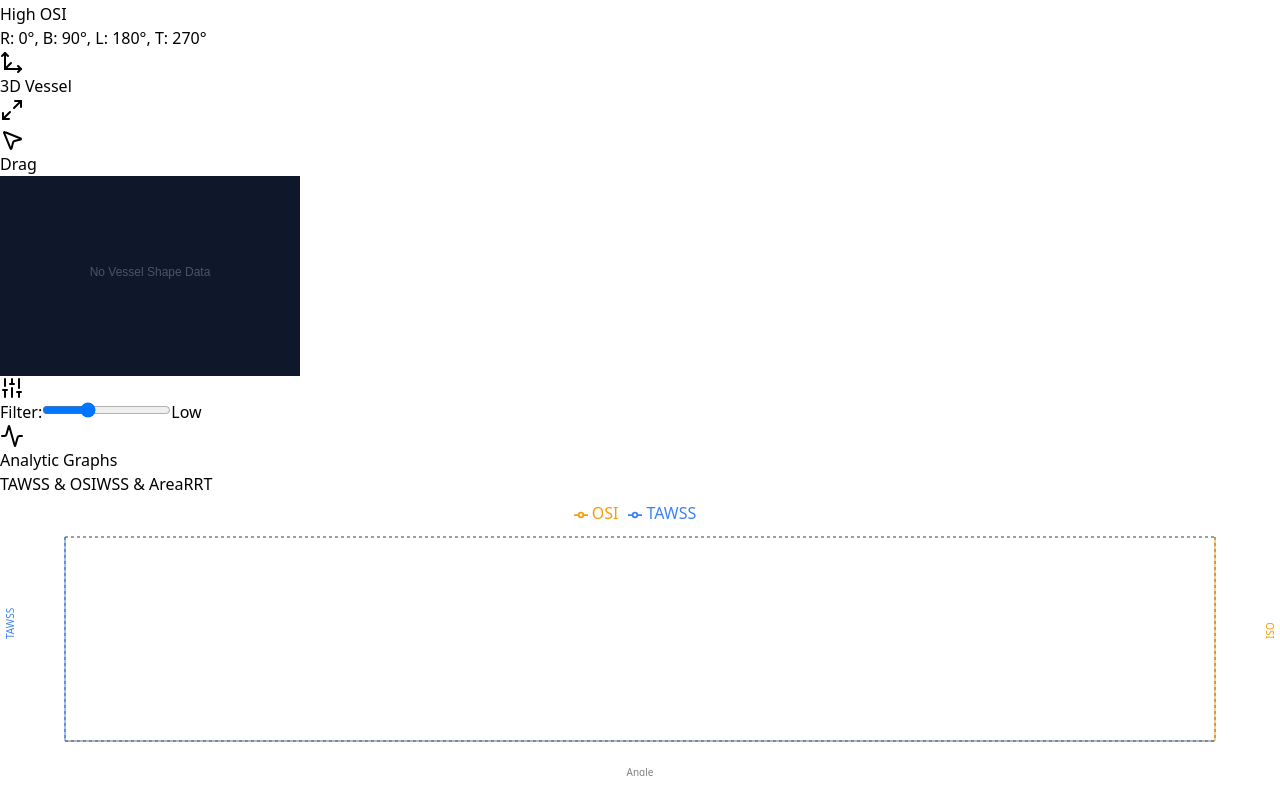
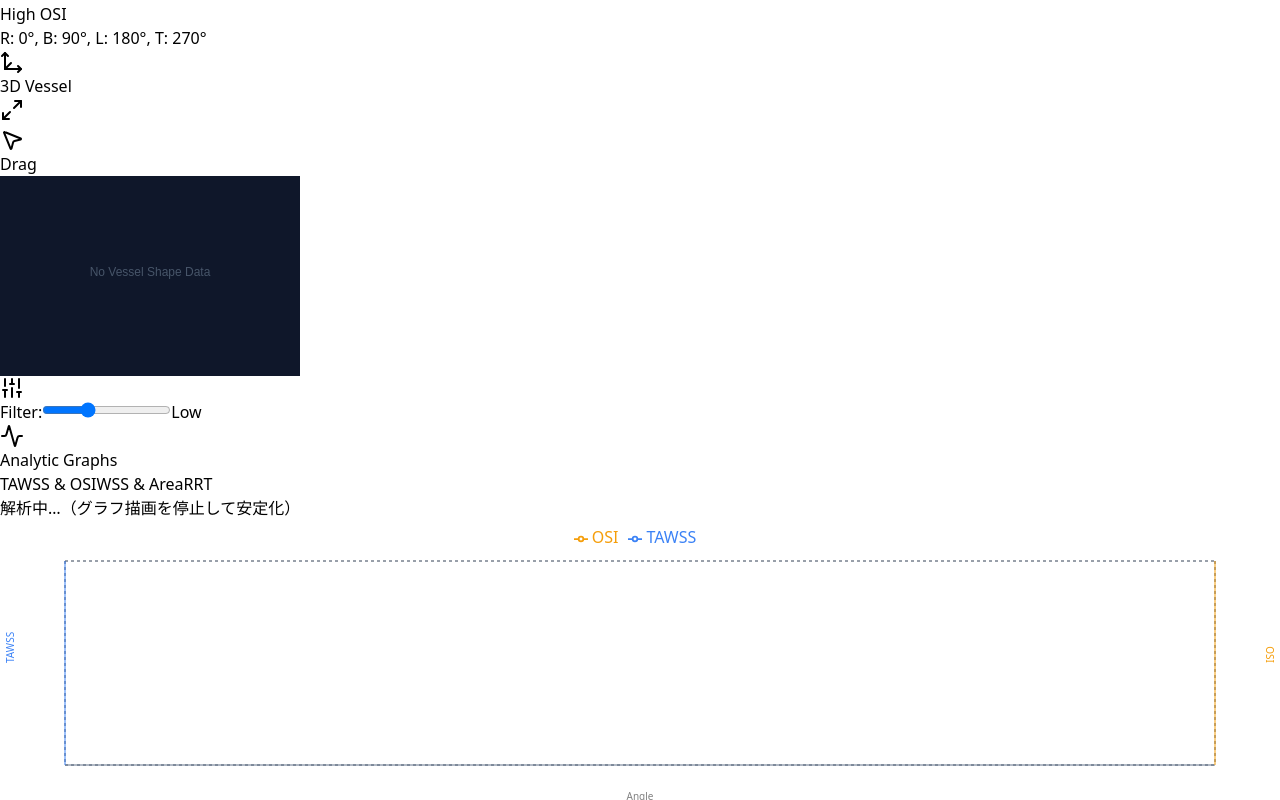
Before and after one commit to harrykososuta/my-shunt-app2, a React (Vite) app: page / in a window 1280 px wide. Shown: the part 576-1376 px from the top of the page. Before the commit the page ends 1352 px from the top, so only its background shows below. Built offline with nearby package versions, Linux system fonts and the light colour scheme.

Commit message:
Update App.jsx

```diff
--- a/src/App.jsx
+++ b/src/App.jsx
@@ -1,4 +1,4 @@
-// ShuntFlow Analytics - v1.0.2 (Fix insertBefore error with key prop)
+// ShuntFlow Analytics - v1.0.3 (Fix crash by keeping charts mounted but hidden/empty)
 import React, { useState, useRef, useEffect, useLayoutEffect, useCallback } from 'react';
 import {
   Upload, Play, Pause, RotateCcw, Activity, AlertCircle, FileVideo, Crosshair,
@@ -1251,20 +1251,24 @@ const ShuntWSSAnalyzer = () => {
 
             <div className="flex-1 min-h-0 min-w-0 relative">
               <div ref={graphBoxRef} className="w-full min-w-0" style={{ height: 280, minHeight: 260 }}>
-                {/* ✅ FIX: 条件付きレンダリング部分に key を付与。
-                  状態切り替え時(Recharts アンマウント時)に insertBefore エラーが起きないよう、
-                  DOMツリーを完全に破棄・再構築させる。
+                {/* ✅ FIX: 条件付きレンダリングをやめ、常にマウント状態を維持する。
+                    代わりに CSS で表示を制御し、重い処理中は空データを渡すことで
+                    React の DOM 操作 (insertBefore) エラーを完全に回避する。
                 */}
-                <div key={isPlaying ? 'analysis-running' : 'analysis-stopped'} className="w-full h-full">
-                  {isPlaying ? (
-                    <div className="w-full h-full flex items-center justify-center text-slate-500 text-xs">
+
+                {/* 解析中メッセージ（重ね合わせ） */}
+                <div
+                  className={`w-full h-full flex items-center justify-center text-slate-500 text-xs absolute inset-0 z-10 bg-slate-800/50 backdrop-blur-sm transition-opacity duration-300 ${isPlaying ? 'opacity-100 pointer-events-auto' : 'opacity-0 pointer-events-none'}`}
+                >
                   解析中…（グラフ描画を停止して安定化）
                 </div>
-                  ) : (
-                    graphW > 0 ? (
+
+                {/* グラフ本体（常にマウント、isPlaying時は非表示＆データ空） */}
+                <div className={`w-full h-full ${isPlaying ? 'invisible' : 'visible'}`}>
+                  {graphW > 0 ? (
                     <div className="w-full h-full">
                       {graphMode === 'wss_pressure' ? (
-                          <ComposedChart width={graphW} height={280} data={timeSeriesData}>
+                        <ComposedChart width={graphW} height={280} data={isPlaying ? [] : timeSeriesData}>
                           <CartesianGrid strokeDasharray="3 3" stroke="#334155" />
                           <XAxis dataKey="frame" stroke="#64748b" tick={{ fontSize: 10 }} label={{ value: 'Frame', position: 'insideBottom', offset: -5, fontSize: 10 }} />
                           <YAxis yAxisId="left" stroke="#3b82f6" label={{ value: 'Avg WSS', angle: -90, position: 'insideLeft', fontSize: 10, fill: '#3b82f6' }} tick={{ fontSize: 10 }} />
@@ -1275,7 +1279,7 @@ const ShuntWSSAnalyzer = () => {
                           <Area yAxisId="right" type="monotone" dataKey="area" stroke="#10b981" fill="rgba(16,185,129,0.2)" name="Vessel Area (Pressure Proxy)" isAnimationActive={false} />
                         </ComposedChart>
                       ) : graphMode === 'rrt' ? (
-                          <ComposedChart width={graphW} height={280} data={sectorResults}>
+                        <ComposedChart width={graphW} height={280} data={isPlaying ? [] : sectorResults}>
                           <CartesianGrid strokeDasharray="3 3" stroke="#334155" />
                           <XAxis dataKey="angle" stroke="#64748b" tick={{ fontSize: 10 }} label={{ value: 'Angle', position: 'insideBottom', offset: -5, fontSize: 10 }} />
                           <YAxis stroke="#ef4444" label={{ value: 'RRT', angle: -90, position: 'insideLeft', fontSize: 10, fill: '#ef4444' }} tick={{ fontSize: 10 }} />
@@ -1284,7 +1288,7 @@ const ShuntWSSAnalyzer = () => {
                           <Area type="monotone" dataKey="rrt" stroke="#ef4444" fill="rgba(239,68,68,0.2)" name="Relative Residence Time" isAnimationActive={false} />
                         </ComposedChart>
                       ) : (
-                          <ComposedChart width={graphW} height={280} data={sectorResults}>
+                        <ComposedChart width={graphW} height={280} data={isPlaying ? [] : sectorResults}>
                           <CartesianGrid strokeDasharray="3 3" stroke="#334155" />
                           <XAxis dataKey="angle" stroke="#64748b" tick={{ fontSize: 10 }} label={{ value: 'Angle', position: 'insideBottom', offset: -5, fontSize: 10 }} />
                           <YAxis yAxisId="left" stroke="#3b82f6" label={{ value: 'TAWSS', angle: -90, position: 'insideLeft', fontSize: 10, fill: '#3b82f6' }} tick={{ fontSize: 10 }} />
@@ -1300,7 +1304,6 @@ const ShuntWSSAnalyzer = () => {
                     <div className="w-full h-full flex items-center justify-center text-slate-500 text-xs">
                       Chart preparing...
                     </div>
-                    )
                   )}
                 </div>
               </div>
```
Lines whose indentation alone changed are shown as unchanged.
